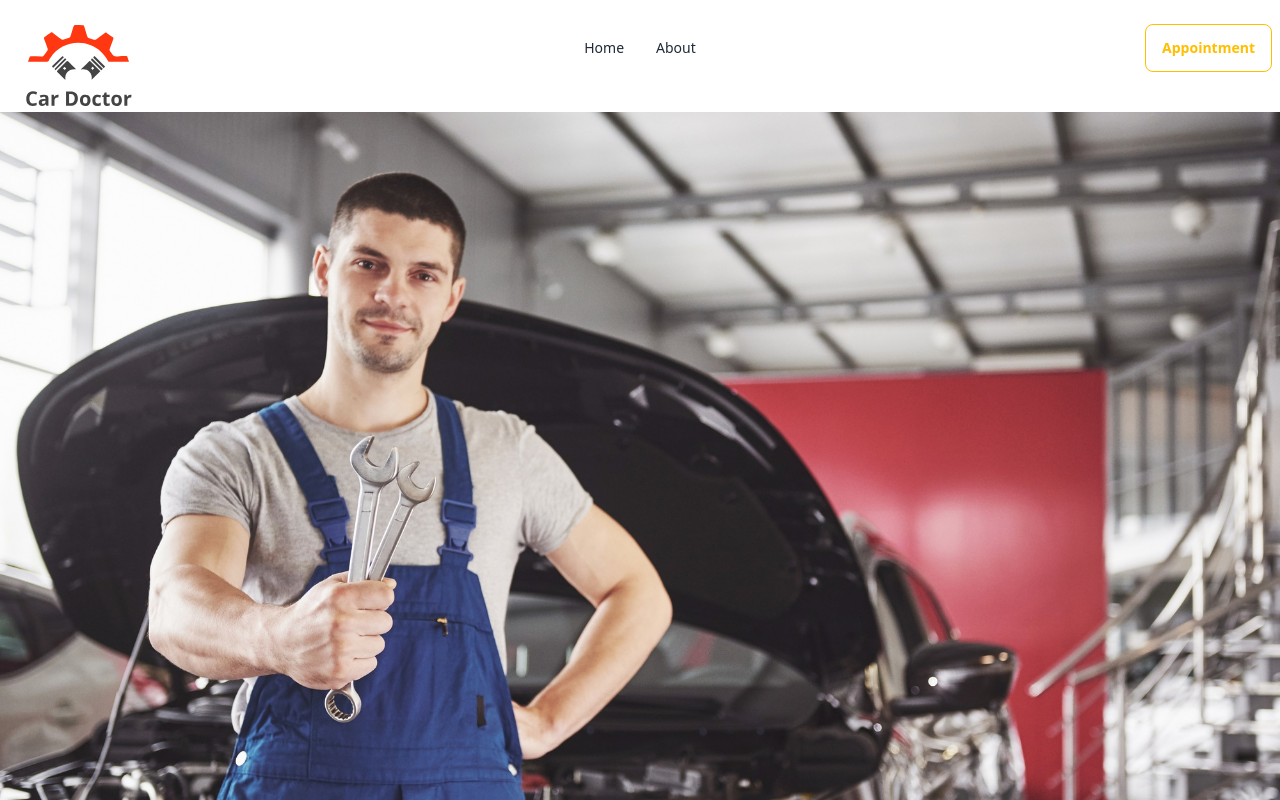
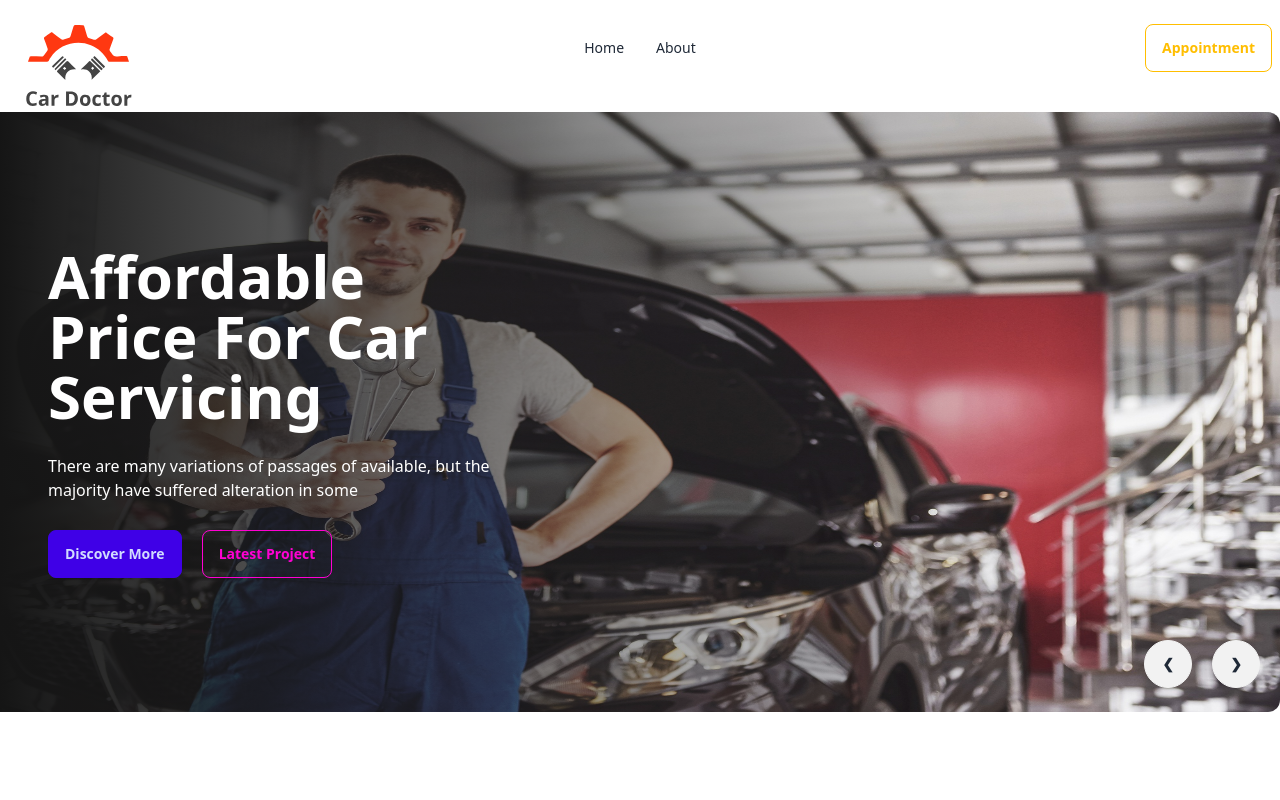
Before and after one commit to Imam444/Car-Doctor-Client, a React (Vite) app: page / in a window 1280 px wide. Shown: the top 800 px of the page. Built offline with nearby package versions, Linux system fonts and the light colour scheme.

Commit message:
style banner component with gradient overlay

```diff
--- a/src/pages/Home/Banner/Banner.jsx
+++ b/src/pages/Home/Banner/Banner.jsx
@@ -2,16 +2,23 @@ import img1 from '../../../assets/images/banner/1.jpg'
 import img2 from '../../../assets/images/banner/2.jpg'
 import img3 from '../../../assets/images/banner/3.jpg'
 import img4 from '../../../assets/images/banner/4.jpg'
-import img5 from '../../../assets/images/banner/5.jpg'
-import img6 from '../../../assets/images/banner/6.jpg'
+
 
 const Banner = () => {
     return (
         <div className="carousel w-full">
-            <div id="slide1" className="carousel-item relative w-full">
+            <div id="slide1" className="carousel-item relative w-full h-[600px]">
                 <img
                     src={img1}
-                    className="w-full" />
+                    className="w-full rounded-xl" />
+                <div className="absolute flex items-center h-full left-0  top-0   bg-gradient-to-r from-[#151515] to-[rgba(21, 21, 21, 0)] ">
+                    <div className='text-white space-y-7 w-1/2 pl-12'>
+                        <h2 className='text-6xl font-bold'>Affordable Price For Car Servicing</h2>
+                        <p>There are many variations of passages of  available, but the majority have suffered alteration in some </p>
+                        <button className="btn btn-active btn-primary mr-5">Discover More</button>
+                        <button className="btn btn-outline btn-secondary">Latest Project</button>
+                    </div>
+                </div>
                 <div className="absolute left-5 right-5 bottom-0 flex -translate-y-1/2 transform justify-end">
                     <a href="#slide4" className="btn btn-circle mr-5">❮</a>
                     <a href="#slide2" className="btn btn-circle">❯</a>
@@ -22,8 +29,8 @@ const Banner = () => {
                     src={img2}
                     className="w-full" />
                 <div className="absolute left-5 right-5 bottom-0 flex -translate-y-1/2 transform justify-end">
-                    <a href="#slide4" className="btn btn-circle mr-5">❮</a>
-                    <a href="#slide2" className="btn btn-circle">❯</a>
+                    <a href="#slide1" className="btn btn-circle mr-5">❮</a>
+                    <a href="#slide3" className="btn btn-circle">❯</a>
                 </div>
             </div>
             <div id="slide3" className="carousel-item relative w-full">
@@ -31,8 +38,8 @@ const Banner = () => {
                     src={img3}
                     className="w-full" />
                <div className="absolute left-5 right-5 bottom-0 flex -translate-y-1/2 transform justify-end">
-                    <a href="#slide4" className="btn btn-circle mr-5">❮</a>
-                    <a href="#slide2" className="btn btn-circle">❯</a>
+                    <a href="#slide2" className="btn btn-circle mr-5">❮</a>
+                    <a href="#slide4" className="btn btn-circle">❯</a>
                 </div>
             </div>
             <div id="slide4" className="carousel-item relative w-full">
@@ -40,8 +47,8 @@ const Banner = () => {
                     src={img4}
                     className="w-full" />
                 <div className="absolute left-5 right-5 bottom-0 flex -translate-y-1/2 transform justify-end">
-                <a href="#slide4" className="btn btn-circle mr-5">❮</a>
-                <a href="#slide2" className="btn btn-circle">❯</a>
+                <a href="#slide3" className="btn btn-circle mr-5">❮</a>
+                <a href="#slide1" className="btn btn-circle">❯</a>
             </div>
             </div>
         </div>
```
